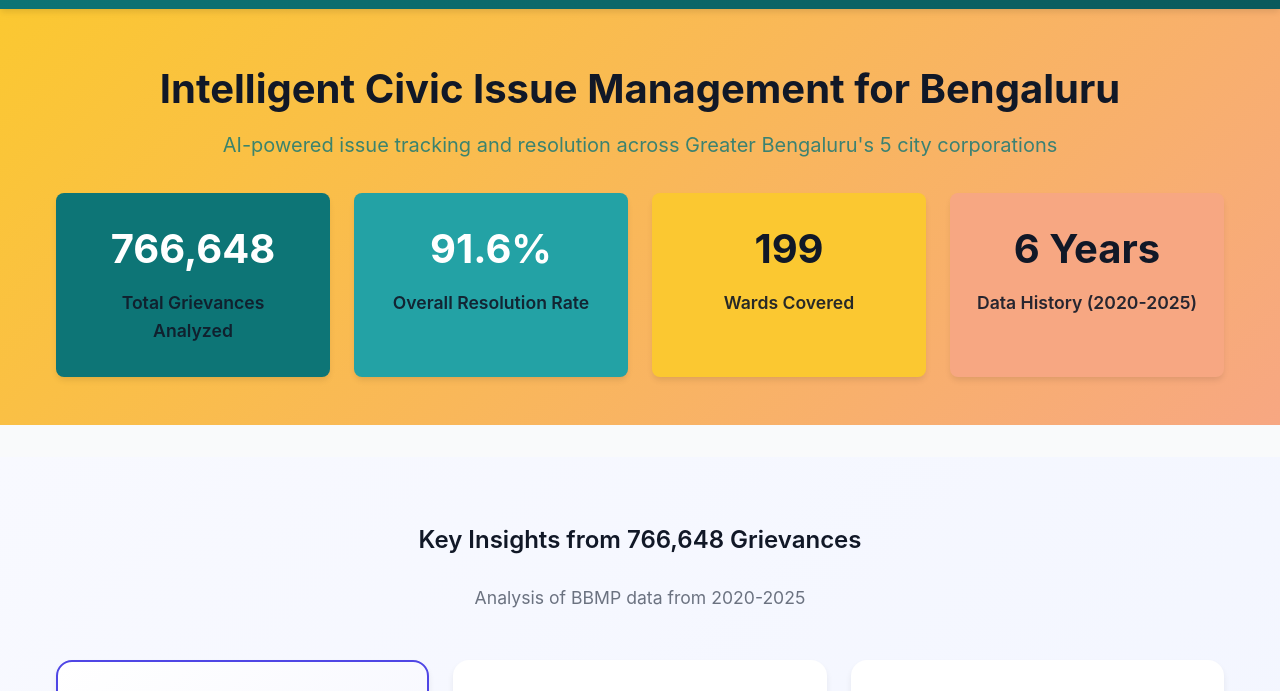
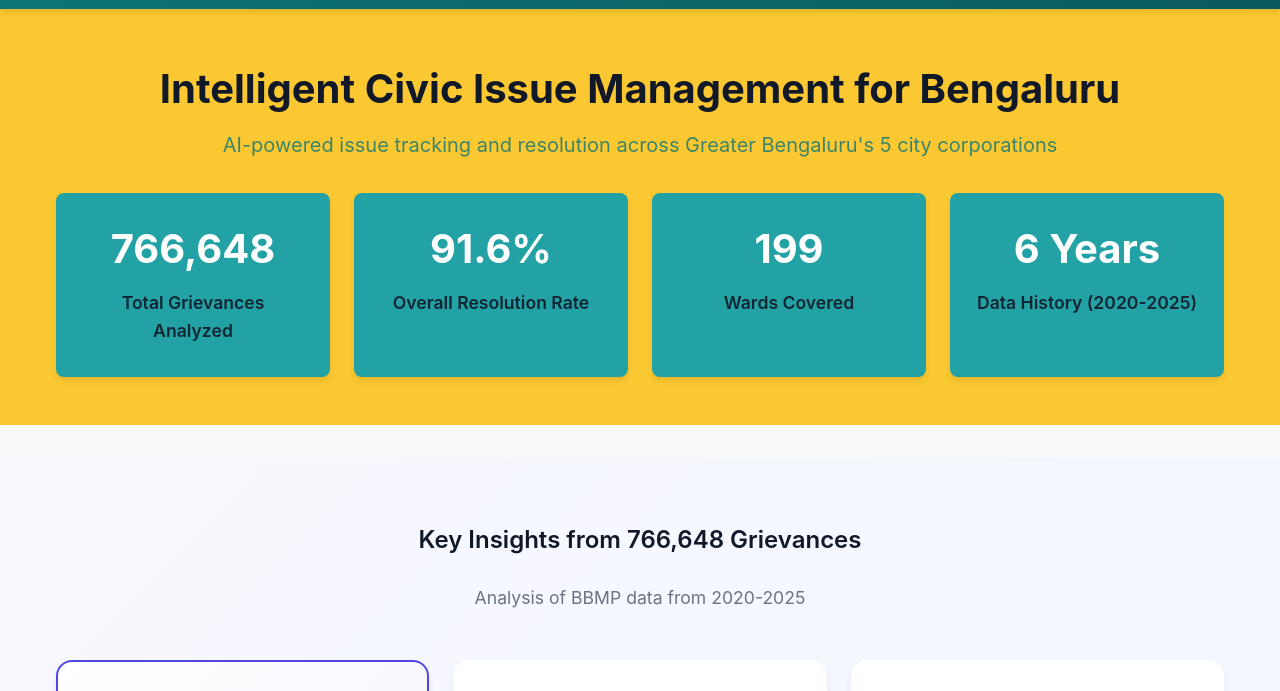
Before and after one commit to urbanmorph/notf-cms, a plain HTML site: page index.html in a window 1280 px wide. Shown: the part 55-746 px from the top of the page. Drawn offline with nearby package versions, Linux system fonts and the light colour scheme.

Commit message:
Simplify colors: solid yellow hero, solid teal stat cards

```diff
--- a/css/styles.css
+++ b/css/styles.css
@@ -211,7 +211,7 @@ body {
 }
 /* Hero Section */
 .hero {
-    background: linear-gradient(135deg, var(--accent-yellow) 0%, var(--accent-pink) 100%);
+    background: var(--accent-yellow);
     color: var(--text-primary);
     padding: 3rem 0;
     text-align: center;
@@ -238,7 +238,7 @@ body {
 }
 
 .stat-card {
-    background: var(--primary-dark);
+    background: var(--primary-color); /* Teal #23A2A5 */
     color: white;
     padding: 1.5rem;
     border-radius: 0.5rem;
@@ -249,27 +249,6 @@ body {
 .stat-card:hover {
     transform: translateY(-2px);
     box-shadow: var(--shadow-lg);
-}
-
-/* Alternating stat card colors using brand palette */
-.stat-card:nth-child(1) {
-    background: var(--primary-dark); /* Green #0D7576 */
-    color: white;
-}
-
-.stat-card:nth-child(2) {
-    background: var(--primary-color); /* Teal #23A2A5 */
-    color: white;
-}
-
-.stat-card:nth-child(3) {
-    background: var(--accent-yellow); /* Yellow #FBC831 */
-    color: var(--text-primary);
-}
-
-.stat-card:nth-child(4) {
-    background: var(--accent-pink); /* Pink #F7A782 */
-    color: var(--text-primary);
 }
 
 .stat-number {
--- a/index.html
+++ b/index.html
@@ -4,7 +4,7 @@
     <meta charset="UTF-8">
     <meta name="viewport" content="width=device-width, initial-scale=1.0">
     <title>Corporations of Greater Bengaluru</title>
-    <link rel="stylesheet" href="css/styles.css?v=5">
+    <link rel="stylesheet" href="css/styles.css?v=6">
     <link rel="stylesheet" href="https://unpkg.com/leaflet@1.9.4/dist/leaflet.css" />
 </head>
 <body>
```
Also changed, not shown: central.html (+1 -1 lines), east.html (+1 -1 lines), north.html (+1 -1 lines), south.html (+1 -1 lines), track.html (+1 -1 lines), west.html (+1 -1 lines).
